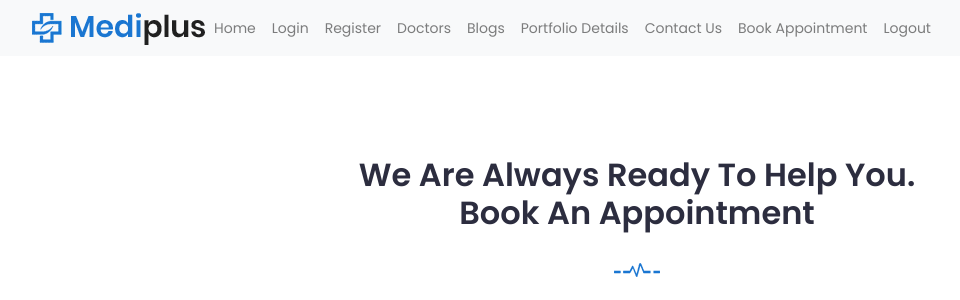
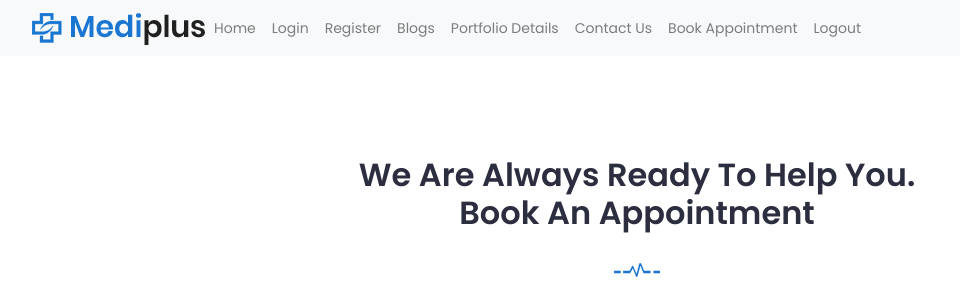
Before and after one commit to mertucan/Flask-Final, a Flask app: page /appointment in a window 1280 px wide. Shown: the top 300 px of the page, without its empty margins (3-963 px from the left). Run offline with Flask 3, Linux system fonts and the light colour scheme; a user stored in the database is signed in; some libraries are stand-ins or nearby versions.

Commit message:
Style changes

```diff
--- a/app/templates/base.html
+++ b/app/templates/base.html
@@ -44,9 +44,6 @@
                 <a class="nav-link" href="{{ url_for('register') }}">Register</a>
               </li>
               <li class="nav-item">
-                <a class="nav-link">Doctors</a>
-              </li>
-              <li class="nav-item">
                 <a class="nav-link" href="{{ url_for('blogs') }}">Blogs</a>
               </li>
               <li class="nav-item">
```
